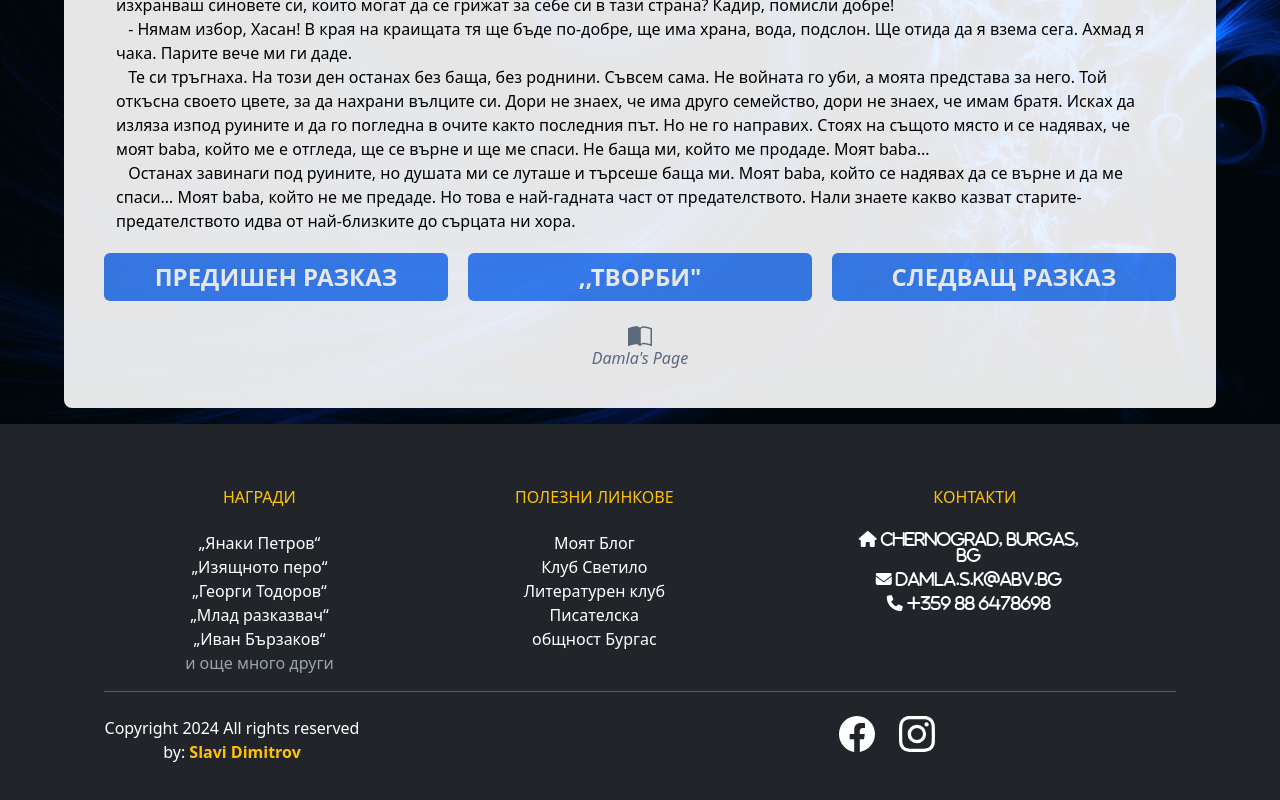
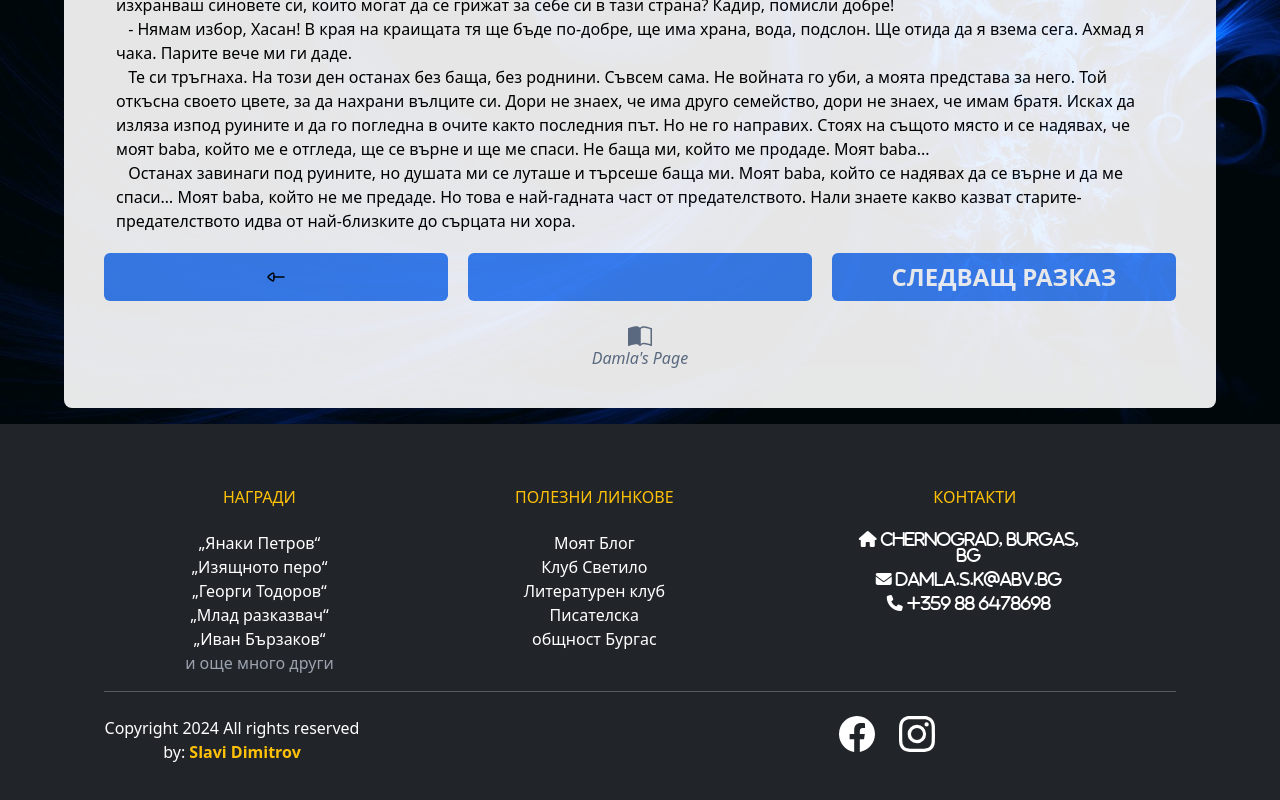
Before and after one commit to sldimitrov/DamlaPage, a React (Create React App) app: page /almanah in a window 1280 px wide. Shown: the part 1159-1959 px from the top of the page. Built offline with nearby package versions, Linux system fonts and the light colour scheme; a web font is replaced by a local one.

Commit message:
find out the way to add icons to the buttons

```diff
--- a/src/components/Works/Card/GoToLink/GoToLink.jsx
+++ b/src/components/Works/Card/GoToLink/GoToLink.jsx
@@ -1,6 +1,6 @@
 import { Link } from "react-router-dom";
 
-export default function GoToLink({ path, text }) {
+export default function GoToLink({ path, text = "" }) {
   return (
     <Link
       to={path}
--- a/src/pages/PageTemplate/PageTemplate.jsx
+++ b/src/pages/PageTemplate/PageTemplate.jsx
@@ -7,8 +7,35 @@ export default function PageTemplate({ title, text, prevPath, nextPath }) {
       <div className="flex h-100 flex-col pt-4">
         <p className="text-black text-left md:m-3">{text}</p>
         <div className="flex gap sm:gap-1 md:gap-5">
-          <GoToLink path={prevPath} text="ПРЕДИШЕН РАЗКАЗ" />
-          <GoToLink path="/works" text=',,ТВОРБИ"' />
+          <GoToLink
+            path={prevPath}
+            text={
+              <svg
+                xmlns="http://www.w3.org/2000/svg"
+                viewBox="0 0 24 24"
+                width="24"
+                height="24"
+                color="#000000"
+                fill="none"
+              >
+                <path
+                  d="M10 12L20 12"
+                  stroke="currentColor"
+                  stroke-width="1.5"
+                  stroke-linecap="round"
+                  stroke-linejoin="round"
+                />
+                <path
+                  d="M5.41418 13.6026L6.38061 14.3639C7.94641 15.5974 8.72931 16.2141 9.36467 15.9328C10 15.6515 10 14.6881 10 12.7613V11.2387C10 9.31191 10 8.34853 9.36467 8.06721C8.72931 7.7859 7.94641 8.40264 6.38062 9.63612L5.41418 10.3974C4.47141 11.1401 4.00003 11.5115 4.00003 12C4.00003 12.4885 4.47141 12.8599 5.41418 13.6026Z"
+                  stroke="currentColor"
+                  stroke-width="1.5"
+                  stroke-linecap="round"
+                  stroke-linejoin="round"
+                />
+              </svg>
+            }
+          />
+          <GoToLink path="/works" text=""></GoToLink>
           <GoToLink path={nextPath} text="СЛЕДВАЩ РАЗКАЗ" />
         </div>
       </div>
```
